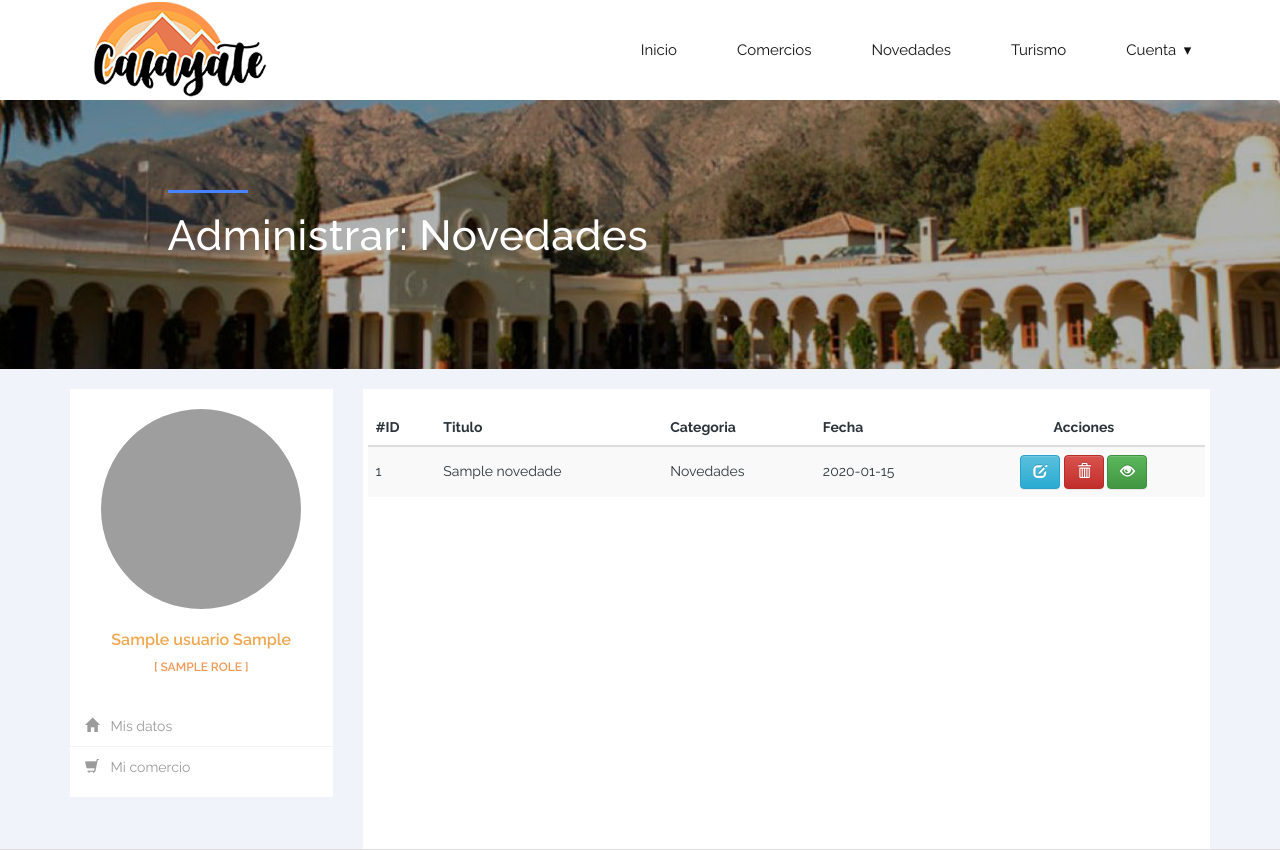
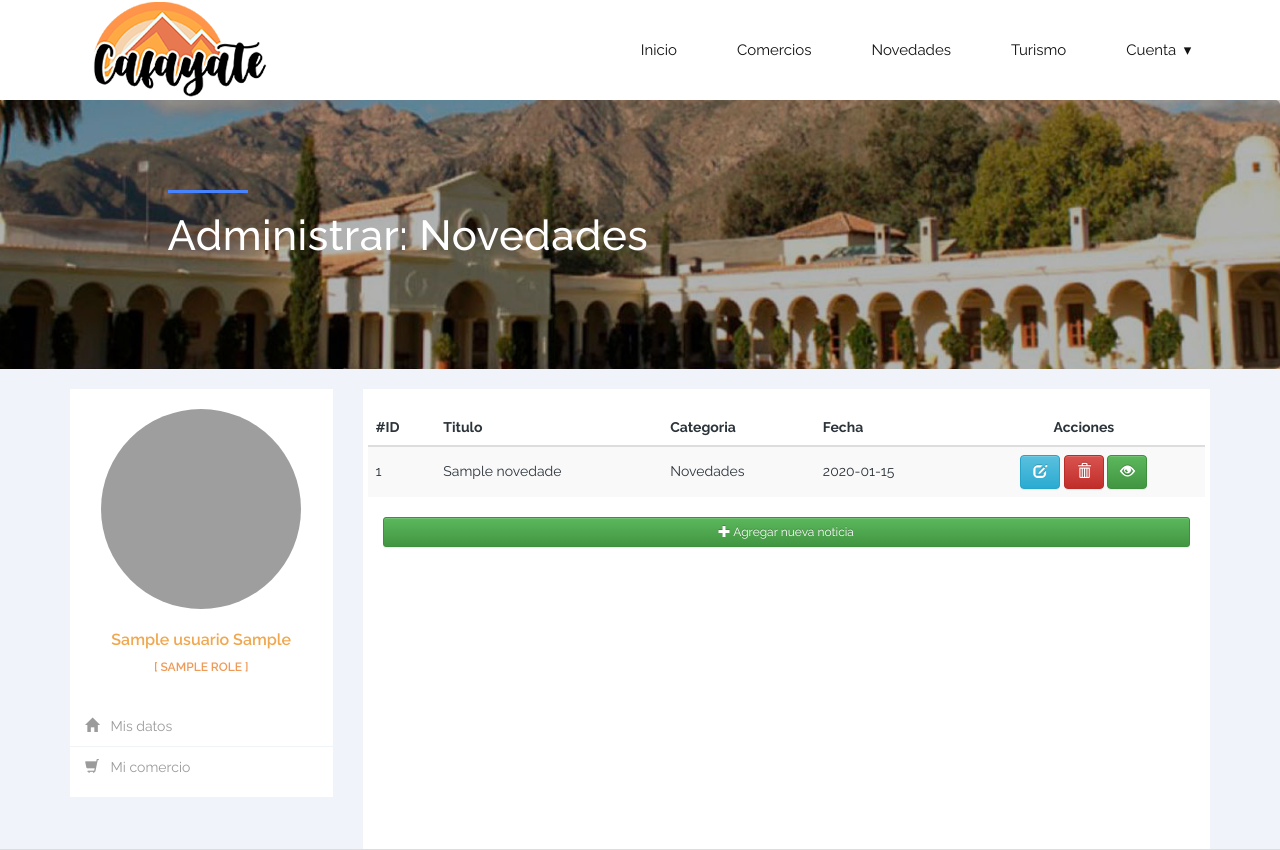
Before and after one commit to fvkugit/web-turismo-cafayate, a PHP site: page /panel_novedades.php in a window 1280 px wide. Shown: the top 850 px of the page. Run offline with PHP 8.4, Linux system fonts and the light colour scheme; the visitor is signed in with stand-in values (Sample User, id 1); data comes from the database, SQL or seed files in the repository; tables that the repository leaves empty hold one stand-in row (values such as "Sample post"); some libraries are stand-ins or nearby versions; grey boxes are pictures that could not be loaded.

Commit message:
Agregado formulario para crear novedades

```diff
--- a/panel_novedades.php
+++ b/panel_novedades.php
@@ -4,6 +4,7 @@ include_once("./utils/sessions.php");
 include_once("./db/main.php");
 $usuario = $usuarios->obtenerUno(["id_usuario" => "'{$_SESSION['id']}'"])[1];
 $listaSolis = $novedades->obtenerTodo();
+$cats = $novedades_categorias->obtenerTodo();
 ?>
 <!DOCTYPE html>
 <html>
@@ -16,14 +17,13 @@ $listaSolis = $novedades->obtenerTodo();
 <body>
     <?php
     include_once("validaciones.php");
-
-    if (($_SERVER['REQUEST_METHOD'] === "POST")) {
+    if (($_SERVER['REQUEST_METHOD'] === "POST") && (isset($_POST['nov-eliminar']) || isset($_POST['nov-editar']) || isset($_POST["nov-publicar"]))) {
         if (isset($_POST['aprobar-soli'])) {
-            $data = explode("-",$_POST['aprobar-soli']);
+            $data = explode("-", $_POST['aprobar-soli']);
             $uId = $data[1];
             $sId = $data[0];
             $solicitudes->eliminar(["id_solicitud" => "'$sId'"]);
-            $usuarios->actualizar(["id_rol"=>"'3'"],["id_usuario"=>"'$uId'"]);
+            $usuarios->actualizar(["id_rol" => "'3'"], ["id_usuario" => "'$uId'"]);
             $message = "La solicitud ha sido aprobada correctamente.";
             $redirect = "./solicitudes.php";
             require("result.php");
@@ -33,6 +33,22 @@ $listaSolis = $novedades->obtenerTodo();
             $redirect = "./solicitudes.php";
             $message = "La solicitud ha sido rechazada correctamente.";
             require("result.php");
+        } elseif (isset($_POST['nov-publicar'])){
+            $titulo = $_POST["titulo"];
+            $contenido = $_POST["contenido"];
+            $cat = $_POST["categoria"];
+            $filename = "nov-" . $titulo . "-" . $_FILES["portada"]["name"];
+            $tempname = $_FILES["portada"]["tmp_name"];
+            $folder = "./image/nov/" . $filename;
+            if (move_uploaded_file($tempname, $folder)) {
+                $nuevopost = $novedades->crear(["titulo"=>"'$titulo'", "contenido"=>"'$contenido'", "id_categoria"=>"'$cat'", "imagen"=>"'$folder'"]);
+                print_r($nuevopost);
+
+            } else {
+                $message = "Error al cargar los datos.";
+                $redirect = "./panel_novedades.php";
+                require("result.php");
+            }
         }
     } else {
     ?>
@@ -79,6 +95,7 @@ $listaSolis = $novedades->obtenerTodo();
                         </div>
                         <div class="col-md-9">
                             <div class="profile-content">
+                                <?php if (!isset($_POST["nov-crear"])) { ?>
                                     <div class="row custyle">
                                         <table class="table table-striped custab">
                                             <thead>
@@ -97,17 +114,82 @@ $listaSolis = $novedades->obtenerTodo();
                                                     <td><?php echo ($soli["cat"]); ?></td>
                                                     <td><?php echo ($soli["fecha"]); ?></td>
                                                     <td class="text-center">
-                                                    <form method="post" name="aprobar-soli">
-                                                        <button class='btn btn-info btn-s' type="submit" name="rechazar-soli" value="<?php echo ($soli["id_novedad"] . "-" . $soli["id_usuario"]); ?>"><span class="glyphicon glyphicon-edit"></span></button>
-                                                        <button class='btn btn-danger btn-s' type="submit" name="rechazar-soli" value="<?php echo ($soli["id_novedad"] . "-" . $soli["id_usuario"]); ?>"><span class="glyphicon glyphicon-trash"></span></button>
-                                                        <button class='btn btn-success btn-s' type="submit" name="aprobar-soli" value="<?php echo ($soli["id_novedad"] . "-" . $soli["id_usuario"]); ?>"><span class="glyphicon glyphicon-eye-open"></button>
+                                                        <form method="post" name="nov-post">
+                                                            <button class='btn btn-info btn-s' type="submit" name="nov-editar" value="<?php echo ($soli["id_novedad"] . "-" . $soli["id_usuario"]); ?>"><span class="glyphicon glyphicon-edit"></span></button>
+                                                            <button class='btn btn-danger btn-s' type="submit" name="nov-eliminar" value="<?php echo ($soli["id_novedad"] . "-" . $soli["id_usuario"]); ?>"><span class="glyphicon glyphicon-trash"></span></button>
+                                                            <a href="./vernovedad.php?id=<?php echo ($soli["id_novedad"]); ?>"><button class='btn btn-success btn-s' type="button"><span class="glyphicon glyphicon-eye-open"></button></a>
                                                         </form>
                                                     </td>
                                                 </tr>
                                             <?php } ?>
 
                                         </table>
+
                                     </div>
+                                    <form method="post" name="nov-post">
+                                        <button type="submit" name="nov-crear" value="1" class="btn btn-success btn-sm btn-block"><span class="glyphicon glyphicon-plus"></span> Agregar nueva noticia</button>
+                                    </form>
+                                <?php } else { ?>
+                                    <div class="mg-btm mx-auto">
+                                        <form method="POST" name="nov-publicar" enctype="multipart/form-data">
+                                            <h3 class="heading-desc">
+                                                Crear nueva novedad
+                                            </h3>
+
+                                            <?php if (isset($error)) { ?>
+                                                <h3 class="heading-desc text-red">
+                                                    <?php echo ($error) ?>
+                                                </h3>
+                                            <?php } ?>
+
+                                            <div class="main">
+                                                <label for="titulo">Titulo</label>
+                                                <input type="text" class="form-control" name="titulo" autofocus />
+                                                <p class="text-red"><?php if (isset($errors['titulo'])) {
+                                                                        echo $errors['titulo'];
+                                                                    }  ?></p>
+
+                                                <div class="form-group">
+                                                    <label for="categoria">Categoria</label>
+                                                    <select class="form-control" id="categoria" name="categoria">
+                                                        <?php while ($cat = mysqli_fetch_assoc($cats)) { ?>
+                                                            <option value=<?php echo ($cat["id_categoria"]); ?>><?php echo ($cat["descripcion"]); ?></option>
+                                                        <?php } ?>
+                                                    </select>
+                                                </div>
+
+                                                <label for="contenido">Contenido</label>
+                                                <textarea class="ckeditor" name="contenido"></textarea>
+                                                <p class="text-red"><?php if (isset($errors['contenido'])) {
+                                                                        echo $errors['contenido'];
+                                                                    }  ?></p>
+
+
+                                                <label for="cargarimagen">Portada</label>
+
+                                                <div class="uploader">
+                                                    <input type="file" class="form-control" name="portada">
+                                                    <p style="margin-top: -55px">Arrastra tu imagen o presiona aquí.</p>
+                                                </div>
+
+
+
+                                            </div>
+                                            <div class="">
+                                                <div class="row">
+
+                                                    <div class="col-xs-6 col-md-6 pull-right">
+                                                        <button type="submit" name="nov-publicar" class="orange btn btn-large pull-right">
+                                                            Guardar
+                                                        </button>
+                                                    </div>
+                                                </div>
+                                            </div>
+
+                                        </form>
+
+                                    </div>
+                                <?php } ?>
                             </div>
                         </div>
                     </div>
@@ -130,6 +212,7 @@ $listaSolis = $novedades->obtenerTodo();
         <script src="js/datepicker.js"></script>
         <script src="js/plugins.js"></script>
         <script src="js/main.js"></script>
+        <script src="utils/ckeditor/ckeditor.js"></script>
     <?php
     }
     ?>
```
Lines whose indentation alone changed are shown as unchanged.
